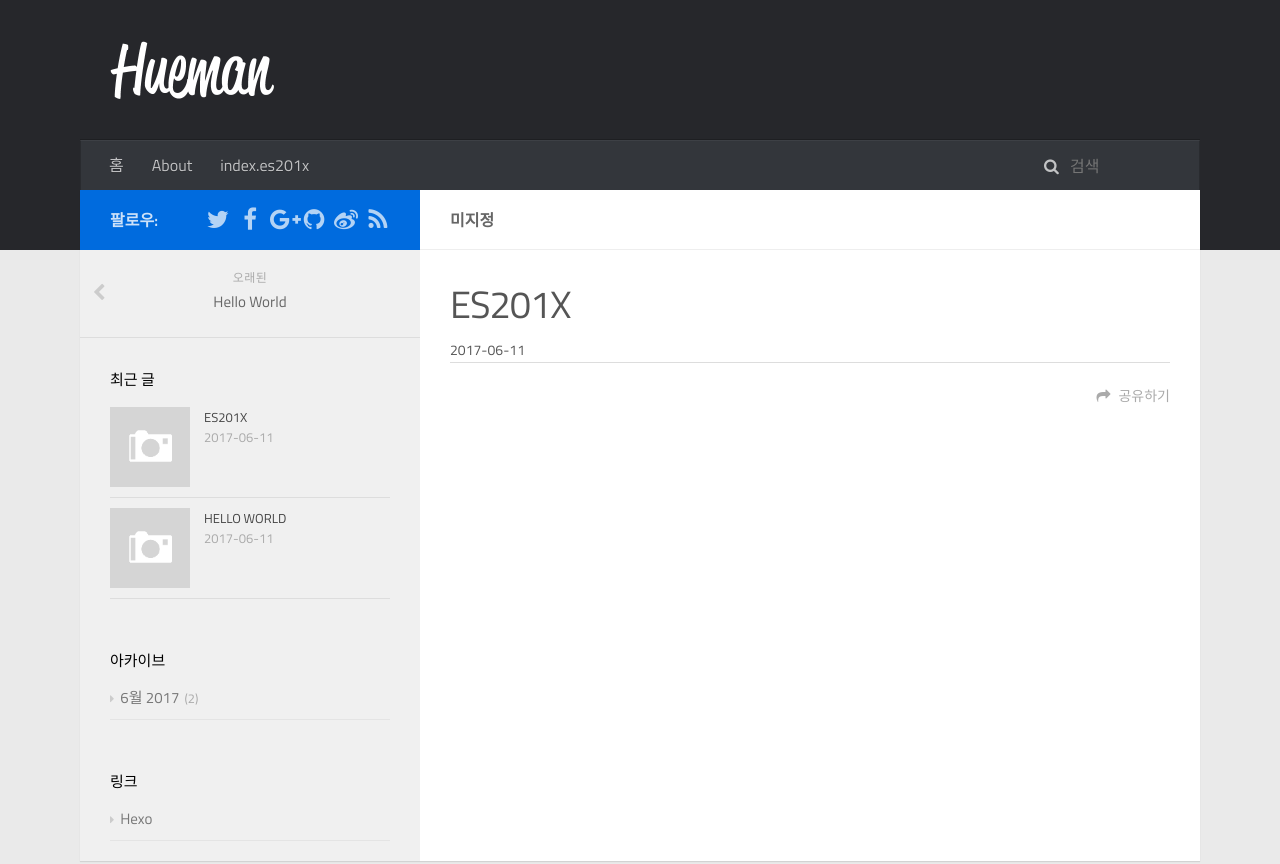
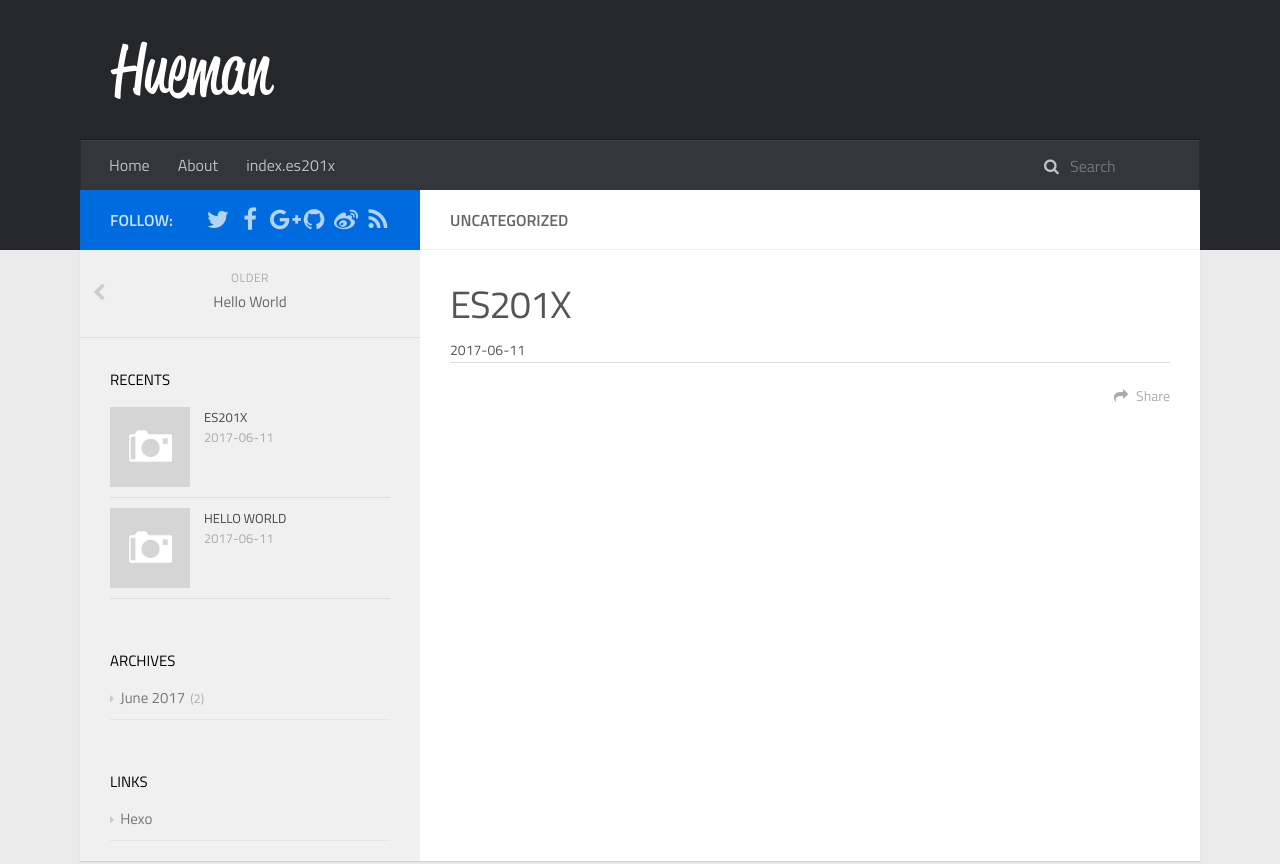
Before and after one commit to mkref/mkref.github.io, a plain HTML site: page 2017/06/11/ES201X/index.html in a window 1280 px wide. Shown: the top 864 px of the page. Drawn offline with Linux system fonts and the light colour scheme; a script that the page names is missing.

Commit message:
Site updated: 2017-08-21 14:11:29

```diff
--- a/2017/06/11/ES201X/index.html
+++ b/2017/06/11/ES201X/index.html
@@ -60,7 +60,7 @@
                         <ul id="main-nav">
 
                                 <li class="main-nav-list-item" >
-                                    <a class="main-nav-list-link" href="/">홈</a>
+                                    <a class="main-nav-list-link" href="/">Home</a>
                                 </li>
 
 
@@ -78,7 +78,7 @@
                             <div id="search-form-wrap">
 
     <form class="search-form">
-        <input type="text" class="ins-search-input search-form-input" placeholder="검색" />
+        <input type="text" class="ins-search-input search-form-input" placeholder="Search" />
         <button type="submit" class="search-form-submit"></button>
     </form>
     <div class="ins-search">
@@ -97,10 +97,10 @@
 (function (window) {
     var INSIGHT_CONFIG = {
         TRANSLATION: {
-            POSTS: '포스트',
+            POSTS: 'Posts',
             PAGES: 'Pages',
-            CATEGORIES: '카테고리',
-            TAGS: '태그',
+            CATEGORIES: 'Categories',
+            TAGS: 'Tags',
             UNTITLED: '(Untitled)',
         },
         ROOT_URL: '/',
@@ -126,7 +126,7 @@
                         <div class="main-body-header">
     <h1 class="header">
 
-    미지정
+    uncategorized
     </h1>
 </div>
                         <div class="main-body-content">
@@ -164,7 +164,7 @@
 
 
 
-    <a data-url="https://mkref.github.io/2017/06/11/ES201X/" data-id="cj6lovvk000011tczfodra21i" class="article-share-link"><i class="fa fa-share"></i>공유하기</a>
+    <a data-url="https://mkref.github.io/2017/06/11/ES201X/" data-id="cj6lpeu6j000029cz4lrd9m7t" class="article-share-link"><i class="fa fa-share"></i>Share</a>
 <script>
     (function ($) {
         $('body').on('click', function() {
@@ -244,7 +244,7 @@
                     <aside id="sidebar">
     <a class="sidebar-toggle" title="Expand Sidebar"><i class="toggle icon"></i></a>
     <div class="sidebar-top">
-        <p>팔로우:</p>
+        <p>follow:</p>
         <ul class="social-links">
 
 
@@ -303,7 +303,7 @@
 
 
         <a href="/2017/06/11/hello-world/" id="article-nav-older" class="article-nav-link-wrap">
-        <strong class="article-nav-caption">오래된</strong>
+        <strong class="article-nav-caption">older</strong>
         <p class="article-nav-title">Hello World</p>
         <i class="icon fa fa-chevron-left" id="icon-chevron-left"></i>
         </a>
@@ -316,7 +316,7 @@
 
 
     <div class="widget-wrap">
-        <h3 class="widget-title">최근 글</h3>
+        <h3 class="widget-title">recents</h3>
         <div class="widget">
             <ul id="recent-post" class="">
 
@@ -370,9 +370,9 @@
 
 
     <div class="widget-wrap widget-list">
-        <h3 class="widget-title">아카이브</h3>
+        <h3 class="widget-title">archives</h3>
         <div class="widget">
-            <ul class="archive-list"><li class="archive-list-item"><a class="archive-list-link" href="/archives/2017/06/">6월 2017</a><span class="archive-list-count">2</span></li></ul>
+            <ul class="archive-list"><li class="archive-list-item"><a class="archive-list-link" href="/archives/2017/06/">June 2017</a><span class="archive-list-count">2</span></li></ul>
         </div>
     </div>
 
@@ -386,7 +386,7 @@
 
 
     <div class="widget-wrap widget-list">
-        <h3 class="widget-title">링크</h3>
+        <h3 class="widget-title">links</h3>
         <div class="widget">
             <ul>
 
```
Also changed, not shown: 2017/06/11/hello-world/index.html (+13 -13 lines), ES201X/index.html (+11 -11 lines), archives/2017/06/index.html (+12 -12 lines), archives/2017/index.html (+12 -12 lines), archives/index.html (+12 -12 lines), index.html (+11 -11 lines).
